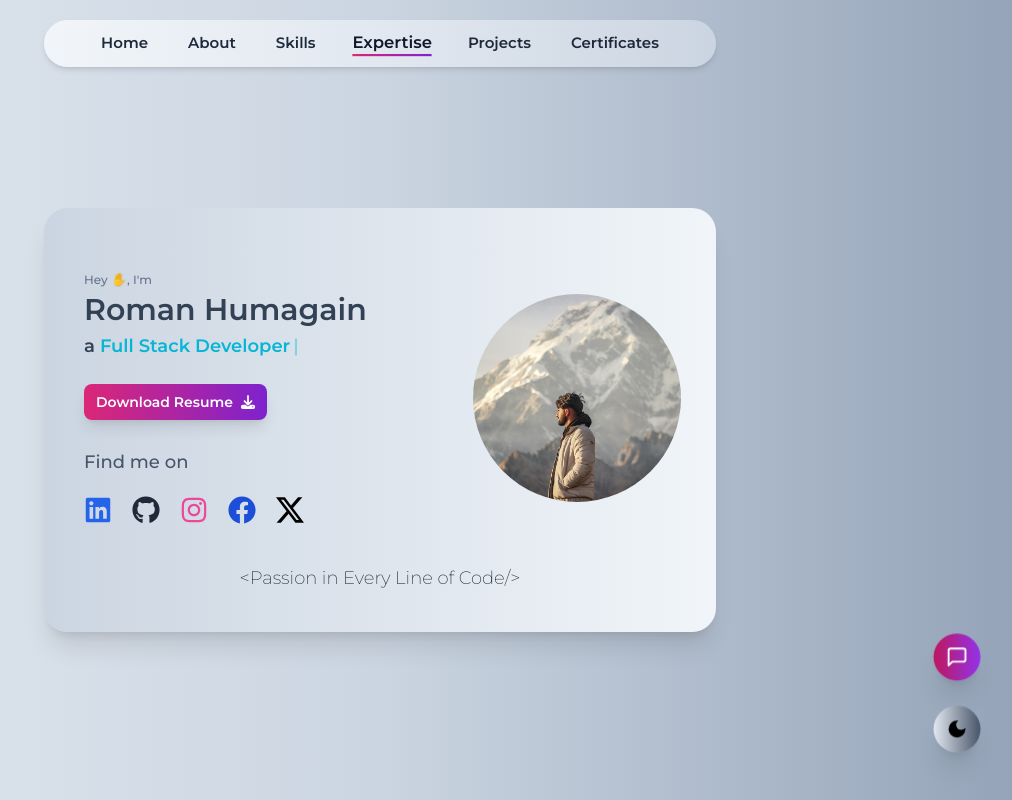
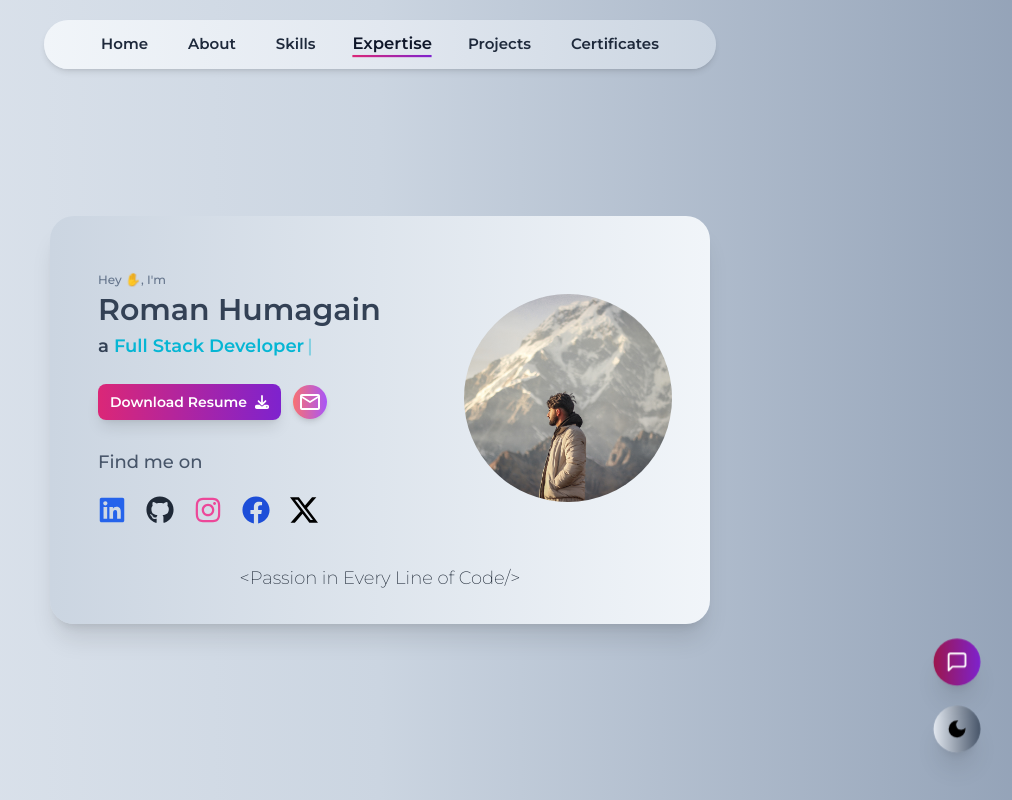
Before and after one commit to romanhumagain/Portfolio-Website, a React (Vite) app: page / in a window 1280 px wide. Shown: the top 800 px of the page, without its empty margins (260-1272 px from the left). Built offline with nearby package versions, Linux system fonts and the light colour scheme.

Commit message:
updated portfolio

```diff
--- a/src/components/HomePage.jsx
+++ b/src/components/HomePage.jsx
@@ -4,13 +4,14 @@ import main_img from '../assets/images/main_image.jpg';
 import resume from '../assets/Roman_Humagain_Resume.pdf';
 import { FaDownload } from "react-icons/fa6";
 import { Typewriter } from 'react-simple-typewriter';
+import { MdOutlineMailOutline } from "react-icons/md";
 
 
 const HomePage = () => {
   return (
     <>
       <div className='flex flex-col items-center justify-center h-full min-h-screen p-10 lg:p-1 ' style={{ fontFamily: "Montserrat, sans-serif" }}>
-        <div className='w-full max-w-xl p-8 mt-10 shadow-xl dark:shadow-lg lg:max-w-2xl lg:p-10 lg:pt-16 bg-gradient-to-l from-slate-100 to-slate-300 dark:from-neutral-800 dark:to-neutral-900 rounded-3xl '>
+        <div className='w-full max-w-xl p-8 mt-10 shadow-xl dark:shadow-lg lg:max-w-[660px] lg:p-12 lg:pb-8 lg:pt-14 bg-gradient-to-l from-slate-100 to-slate-300 dark:from-neutral-800 dark:to-neutral-900 rounded-3xl '>
           <div className='flex flex-col-reverse gap-5 lg:grid lg:items-center lg:grid-cols-12 lg:gap-0'>
             <div className='flex flex-col items-center col-span-12 lg:items-start lg:col-span-8'>
               <p className='text-xs font-medium sm:text-sm: lg:text-md text-slate-500 dark:text-gray-400 animate-fadeIn'>Hey <span className="wave-emoji">✋</span>, I'm</p>
@@ -42,7 +43,17 @@ const HomePage = () => {
                 >
                   Download Resume <FaDownload />
                 </a>
+
+                {/* Email Icon with enhanced styling */}
+                <a
+                  href="mailto:romanhumagain@gmail.com"
+                  className="p-[5px] text-white transition-all duration-500 rounded-full shadow-md bg-gradient-to-r from-red-400 to-purple-500 hover:from-red-500 hover:to-purple-600 hover:scale-105 hover:shadow-md active:scale-95"
+                  title="Send an Email"
+                >
+                  <MdOutlineMailOutline className='text-lg lg:text-2xl' />
+                </a>
               </div>
+
 
               <div className='mt-4'>
                 <div className='flex gap-5'>
--- a/src/components/Navbar/Navbar.jsx
+++ b/src/components/Navbar/Navbar.jsx
@@ -37,7 +37,7 @@ const Navbar = ({ homeRef, aboutRef, skillsRef, expertiseRef, projectsRef, certi
 
   return (
     <>
-      <div className={`fixed z-40 flex justify-center w-full max-w-2xl px-3 py-3 my-5 rounded-full shadow-md bg-gradient-to-r from-slate-100 via-slate-200 to-slate-300 dark:from-neutral-700 dark:via-neutral-800 dark:to-neutral-800`}>
+      <div className={`fixed z-40 flex justify-center w-full max-w-2xl px-3 py-[13px] my-5 rounded-full shadow-md bg-gradient-to-r from-slate-100 via-slate-200 to-slate-300 dark:from-neutral-700 dark:via-neutral-800 dark:to-neutral-800`}>
         <ul className='flex items-center gap-10 font-semibold text-[15px] text-slate-800 dark:text-neutral-300'>
           {['Home', 'About', 'Skills', 'Expertise', 'Projects', 'Certificates'].map((section, index) => {
             const sectionRefs = [homeRef, aboutRef, skillsRef, expertiseRef, projectsRef, certificatesRef];
--- a/src/modal/Contact.jsx
+++ b/src/modal/Contact.jsx
@@ -15,7 +15,7 @@ const Contact = () => {
   return (
     <>
       <div
-        className="animate-popup fixed p-[9px] text-white transition-transform duration-500 rounded-full shadow-xl cursor-pointer md:p-[12px] right-6 bottom-[98px] md:right-10 md:bottom-[120px] bg-gradient-to-r from-pink-700 to-purple-600 hover:scale-110 hover:shadow-xl"
+        className="animate-popup fixed p-[9px] text-white transition-transform duration-500 rounded-full shadow-xl cursor-pointer md:p-[12px] right-6 bottom-[96px] md:right-10 md:bottom-[115px] bg-gradient-to-r from-pink-800 to-purple-700 hover:scale-110 hover:shadow-xl"
         onClick={openContactPage}
       >
         <FiMessageSquare className="text-[22px]" />
--- a/src/pages/ProjectHeading.jsx
+++ b/src/pages/ProjectHeading.jsx
@@ -73,14 +73,56 @@ const ProjectHeading = () => {
             </p>
 
             <div className="flex flex-wrap justify-center gap-4 mt-8 animate-fadeIn md:gap-6">
+              <div className="relative group">
                 <FaPython className="text-3xl text-yellow-500 transition-transform duration-500 transform hover:scale-125 animate-pulse" />
+                <span className="absolute px-2 py-1 text-sm text-white transition-opacity duration-300 transform -translate-x-1/2 bg-gray-800 rounded-md opacity-0 dark:bg-neutral-700 left-1/2 -bottom-9 group-hover:opacity-100">
+                  Python
+                </span>
+              </div>
+
+              <div className="relative group">
                 <SiDjango className="text-3xl text-green-700 transition-transform duration-500 transform hover:scale-125 animate-pulse" />
+                <span className="absolute px-2 py-1 text-sm text-white transition-opacity duration-300 transform -translate-x-1/2 bg-gray-800 rounded-md opacity-0 dark:bg-neutral-700 left-1/2 -bottom-9 group-hover:opacity-100">
+                  Django
+                </span>
+              </div>
+
+              <div className="relative group">
                 <FaReact className="text-3xl text-blue-500 transition-transform duration-500 transform hover:scale-125 animate-pulse" />
+                <span className="absolute px-2 py-1 text-sm text-white transition-opacity duration-300 transform -translate-x-1/2 bg-gray-800 rounded-md opacity-0 dark:bg-neutral-700 left-1/2 -bottom-9 group-hover:opacity-100">
+                  React
+                </span>
+              </div>
+
+              <div className="relative group">
                 <FaNodeJs className="text-3xl text-green-500 transition-transform duration-500 transform hover:scale-125 animate-pulse" />
+                <span className="absolute px-2 py-1 text-sm text-white transition-opacity duration-300 transform -translate-x-1/2 bg-gray-800 rounded-md opacity-0 dark:bg-neutral-700 left-1/2 -bottom-9 group-hover:opacity-100">
+                  Node.js
+                </span>
+              </div>
+
+              <div className="relative group">
                 <SiMongodb className="text-3xl text-green-500 transition-transform duration-500 transform hover:scale-125 animate-pulse" />
+                <span className="absolute px-2 py-1 text-sm text-white transition-opacity duration-300 transform -translate-x-1/2 bg-gray-800 rounded-md opacity-0 dark:bg-neutral-700 left-1/2 -bottom-9 group-hover:opacity-100">
+                  MongoDB
+                </span>
+              </div>
+
+              <div className="relative group">
                 <SiExpress className="text-3xl text-gray-700 transition-transform duration-500 transform hover:scale-125 animate-pulse" />
+                <span className="absolute px-2 py-1 text-sm text-white transition-opacity duration-300 transform -translate-x-1/2 bg-gray-800 rounded-md opacity-0 dark:bg-neutral-700 left-1/2 -bottom-9 group-hover:opacity-100">
+                  Express
+                </span>
+              </div>
+
+              <div className="relative group">
                 <SiFlutter className="text-3xl text-blue-400 transition-transform duration-500 transform hover:scale-125 animate-pulse" />
+                <span className="absolute px-2 py-1 text-sm text-white transition-opacity duration-300 transform -translate-x-1/2 bg-gray-800 rounded-md opacity-0 dark:bg-neutral-700 left-1/2 -bottom-9 group-hover:opacity-100">
+                  Flutter
+                </span>
               </div>
+            </div>
+
           </div>
 
           <div className="flex flex-col items-center mt-16 text-center">
--- a/src/pages/ProjectNavbar.jsx
+++ b/src/pages/ProjectNavbar.jsx
@@ -8,7 +8,7 @@ import {useContactModal} from '../context/ContactModalContext'
 
 const ProjectNavbar = ({ scrollToSection, fullStackRef, desktopAppRef, mobileAppRef}) => {
   const [isMobileMenuOpen, setIsMobileMenuOpen] = useState(false);
-  const {isContactModalOpen, isChatModalOpen} = useContactModal();
+  // const {isContactModalOpen, isChatModalOpen} = useContactModal();
 
   const toggleMobileMenu = () => {
     setIsMobileMenuOpen(!isMobileMenuOpen);
```
Lines whose indentation alone changed are shown as unchanged.
